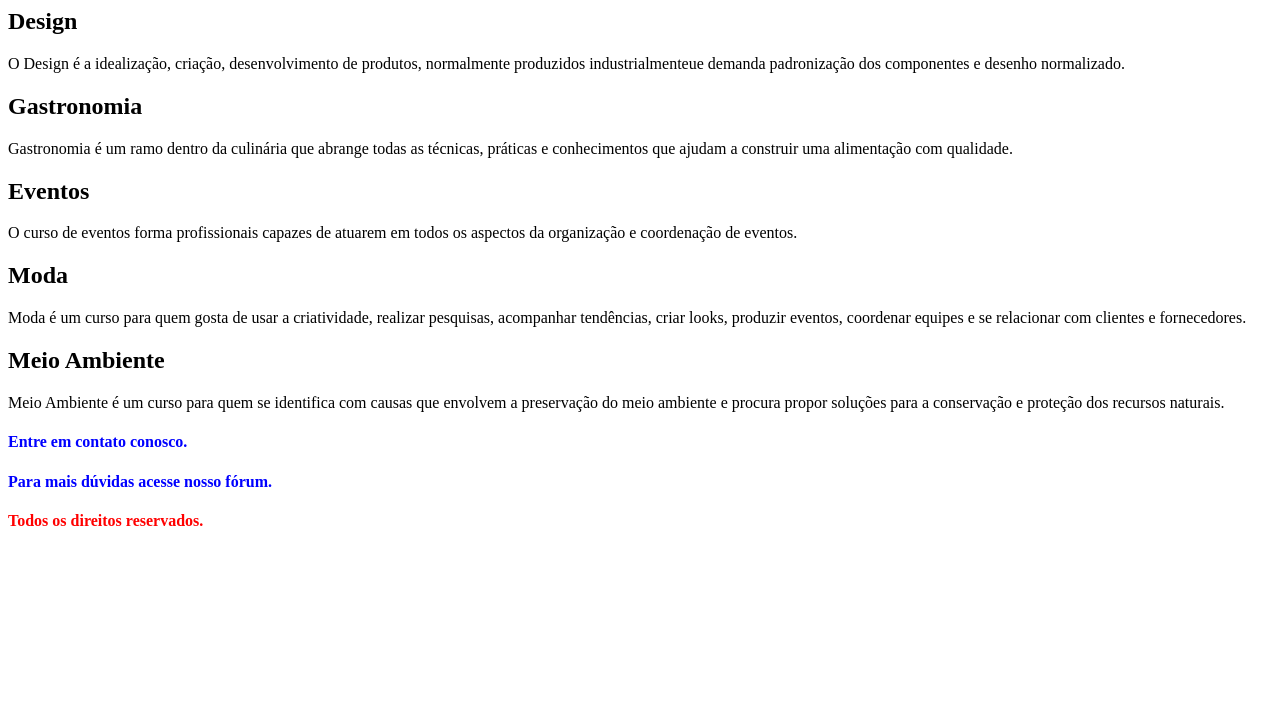
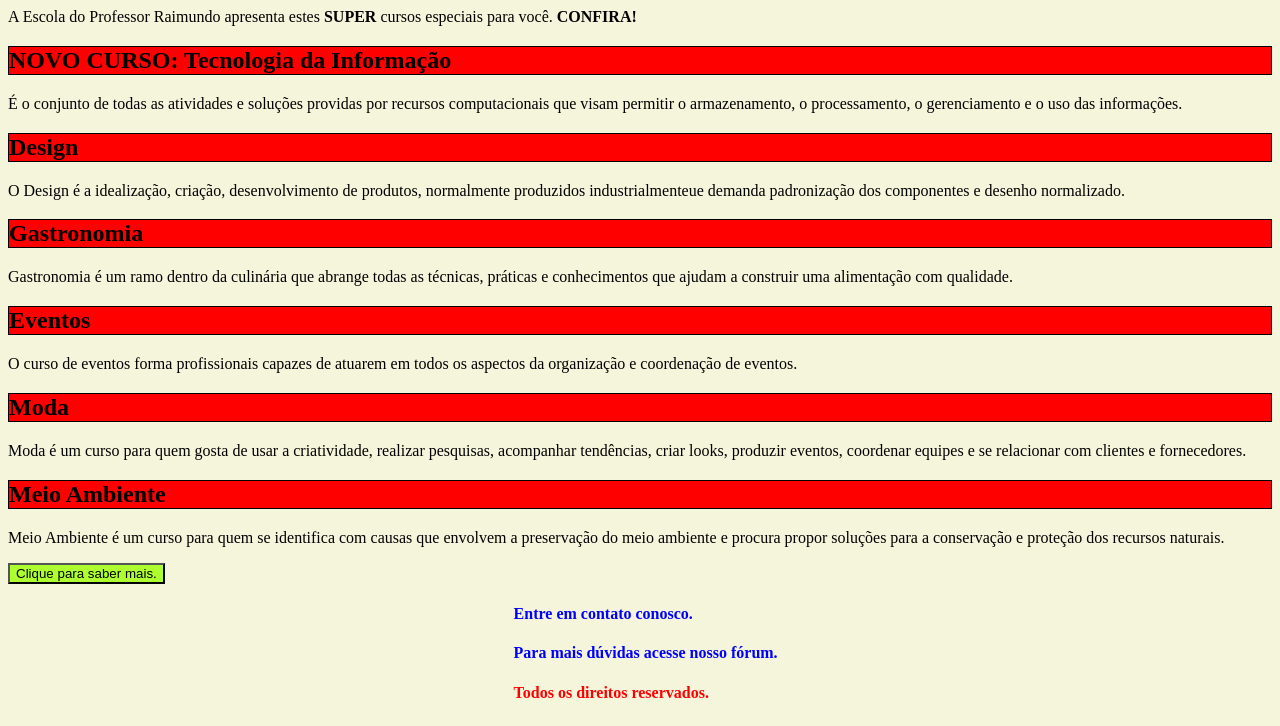
Before and after one commit to PedroRAlvarenga/PaginaEscola, a plain HTML site: page index.html in a window 1280 px wide. Shown: the part 74-800 px from the top of the page. Drawn offline with Linux system fonts and the light colour scheme.

Commit message:
Mudanças com css

```diff
--- /dev/null
+++ b/css/styles.css
@@ -0,0 +1,25 @@
+body {
+    background-color: beige;
+}
+
+h2 #titulo p.design {
+    padding-left: 10px;
+}
+
+#titulo {
+    background-color: red;
+    border: solid 1px;
+}
+
+footer>h4 {
+    color: blue;
+    padding-left: 40%;
+}
+
+.direitos{
+    color: red;
+}
+
+button{
+    background-color: greenyellow;
+}
--- a/index.html
+++ b/index.html
@@ -1,42 +1,62 @@
 <!DOCTYPE html>
 <html lang="en">
 <head>
+
     <title>Escola do Professor Raimundo</title>
      <meta charset="UTF-8">
     <meta name="viewport" content="width=device-width, initial-scale=1.0">
+
+    <link rel="stylesheet" href="css/styles.css">
+
+    <style>
+        h1 {
+    background-color: blue;
+    }
+    </style>
 </head>
 <body>
+    <main>
         <h1 style="border: solid 1px">Escolinha do Professor Raimundo</h1>
+            <p>A Escola do Professor Raimundo apresenta estes <strong>SUPER</strong>
+                    cursos especiais para você. <strong>CONFIRA!</strong>
+                </p>
+    </main>
 
-    <h2>Design</h2>
-        <p>O Design é a idealização, criação, desenvolvimento de produtos,
+    <h2 id="titulo" class="novo curso"> <strong>NOVO CURSO:</strong> Tecnologia da Informação</h2>
+            <p id="descricao" class="tecnologia" >É o conjunto de todas as atividades e soluções providas por
+                recursos computacionais que visam permitir o armazenamento, o processamento,
+                o gerenciamento e o uso das informações.
+            </p>
+    <h2 id="titulo">Design</h2>
+            <p id="descricao" class="design">O Design é a idealização, criação, desenvolvimento de produtos,
             normalmente produzidos industrialmenteue demanda padronização dos
             componentes e desenho normalizado.
             </p>
-    <h2>Gastronomia</h2>
-        <p> Gastronomia é um ramo dentro da culinária que abrange todas as técnicas,
+    <h2 id="titulo">Gastronomia</h2>
+            <p id="descricao" class="gastronomia"> Gastronomia é um ramo dentro da culinária que abrange todas as técnicas,
             práticas e conhecimentos que ajudam a construir uma alimentação com qualidade.
             </p>
 
-    <h2>Eventos</h2>
-        <p> O curso de eventos forma profissionais capazes de atuarem em todos os
+    <h2 id="titulo">Eventos</h2>
+            <p id="descricao" class="eventos"> O curso de eventos forma profissionais capazes de atuarem em todos os
                 aspectos da organização e coordenação de eventos.
             </p>
 
-    <h2>Moda</h2>
-        <p>Moda é um curso para quem gosta de usar a criatividade, realizar pesquisas,
+    <h2 id="titulo">Moda</h2>
+            <p id="descricao" class="moda">Moda é um curso para quem gosta de usar a criatividade, realizar pesquisas,
                 acompanhar tendências, criar looks, produzir eventos, coordenar equipes e
                 se relacionar com clientes e fornecedores.
             </p>
 
-    <h2>Meio Ambiente</h2>
-        <p>Meio Ambiente é um curso para quem se identifica com causas que envolvem a preservação do meio ambiente
+    <h2 id="titulo">Meio Ambiente</h2>
+            <p id="descricao" class="ambiente">Meio Ambiente é um curso para quem se identifica com causas que envolvem a preservação do meio ambiente
                 e procura propor soluções para a conservação e proteção dos recursos naturais.
             </p>
+    <button>Clique para saber mais.</button>
     <footer>
-        <h4 style="color: blue">Entre em contato conosco.</h4>
-        <h4 style="color: blue">Para mais dúvidas acesse nosso fórum.</h4>
-        <h4 style="color: red"> Todos os direitos reservados.</h4>
+            <h4>Entre em contato conosco.</h4>
+            <h4>Para mais dúvidas acesse nosso fórum.</h4>
+            <h4 class="direitos"> Todos os direitos reservados.</h4>
     </footer>
 </body>
 </html>
```
Lines whose indentation alone changed are shown as unchanged.
